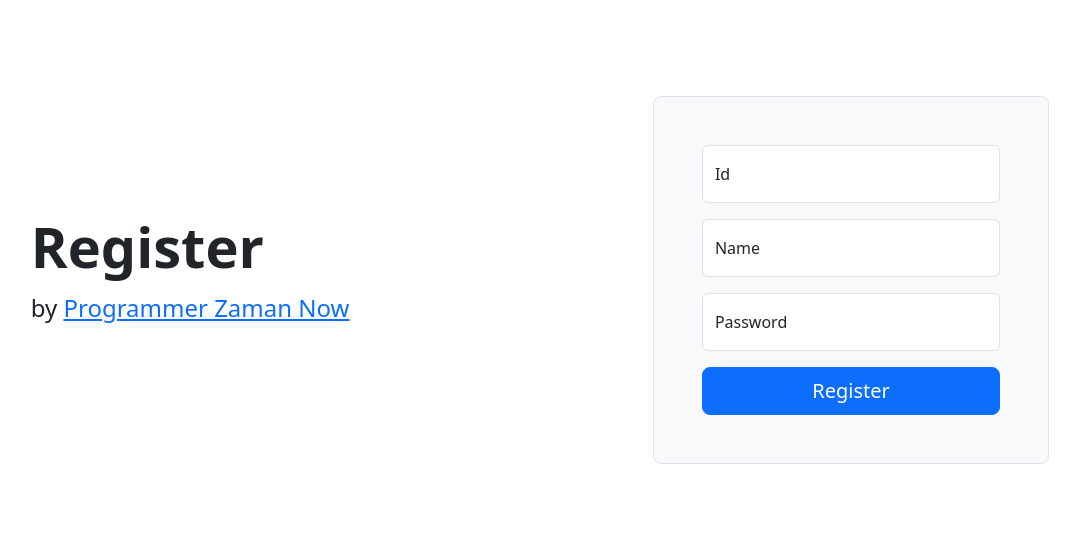
After one commit to AriSyafri/inventoriAtk, a PHP site: template app/View/User/register.php in a window 1280 px wide. The commit adds this page. Shown: the top 559 px of the page, without its empty margins (100-1180 px from the left). Run offline with PHP 8.4, Linux system fonts and the light colour scheme; the template is opened without the code that fills it, so the values that code supplies are empty.

Commit message:
memuat fitur user registration controller

```diff
--- a/app/App/View.php
+++ b/app/App/View.php
@@ -10,4 +10,9 @@ class View
         require __DIR__ . '/../View/' . $view . '.php';
         require __DIR__ . '/../View/footer.php';
     }
+
+    public static function redirect(string $url) {
+        header("Location: $url");
+        exit();
+    }
 }
--- /dev/null
+++ b/app/View/User/register.php
@@ -0,0 +1,37 @@
+<div class="container col-xl-10 col-xxl-8 px-4 py-5">
+
+    <?php if(isset($model['error'])) { ?>
+
+        <div class="row">
+            <div class="alert alert-danger" role="alert">
+                <?= $model['error'] ?>
+            </div>
+        </div>
+
+    <?php } ?>
+
+    <div class="row align-items-center g-lg-5 py-5">
+        <div class="col-lg-7 text-center text-lg-start">
+            <h1 class="display-4 fw-bold lh-1 mb-3">Register</h1>
+            <p class="col-lg-10 fs-4">by <a target="_blank" href="https://www.programmerzamannow.com/">Programmer Zaman
+                Now</a></p>
+        </div>
+        <div class="col-md-10 mx-auto col-lg-5">
+            <form class="p-4 p-md-5 border rounded-3 bg-light" method="post" action="/users/register">
+                <div class="form-floating mb-3">
+                    <input name="id" type="text" class="form-control" id="id" placeholder="id" value="<?= $_POST['id'] ?? ''?>">
+                    <label for="id">Id</label>
+                </div>
+                <div class="form-floating mb-3">
+                    <input name="name" type="text" class="form-control" id="name" placeholder="name" value="<?= $_POST['name'] ?? ''?>">
+                    <label for="name">Name</label>
+                </div>
+                <div class="form-floating mb-3">
+                    <input name="password" type="password" class="form-control" id="password" placeholder="password">
+                    <label for="password">Password</label>
+                </div>
+                <button class="w-100 btn btn-lg btn-primary" type="submit">Register</button>
+            </form>
+        </div>
+    </div>
+</div>
```
Also changed, not shown: app/Controller/UserController.php (added, +51 -0 lines), public/index.php (+10 -0 lines).
